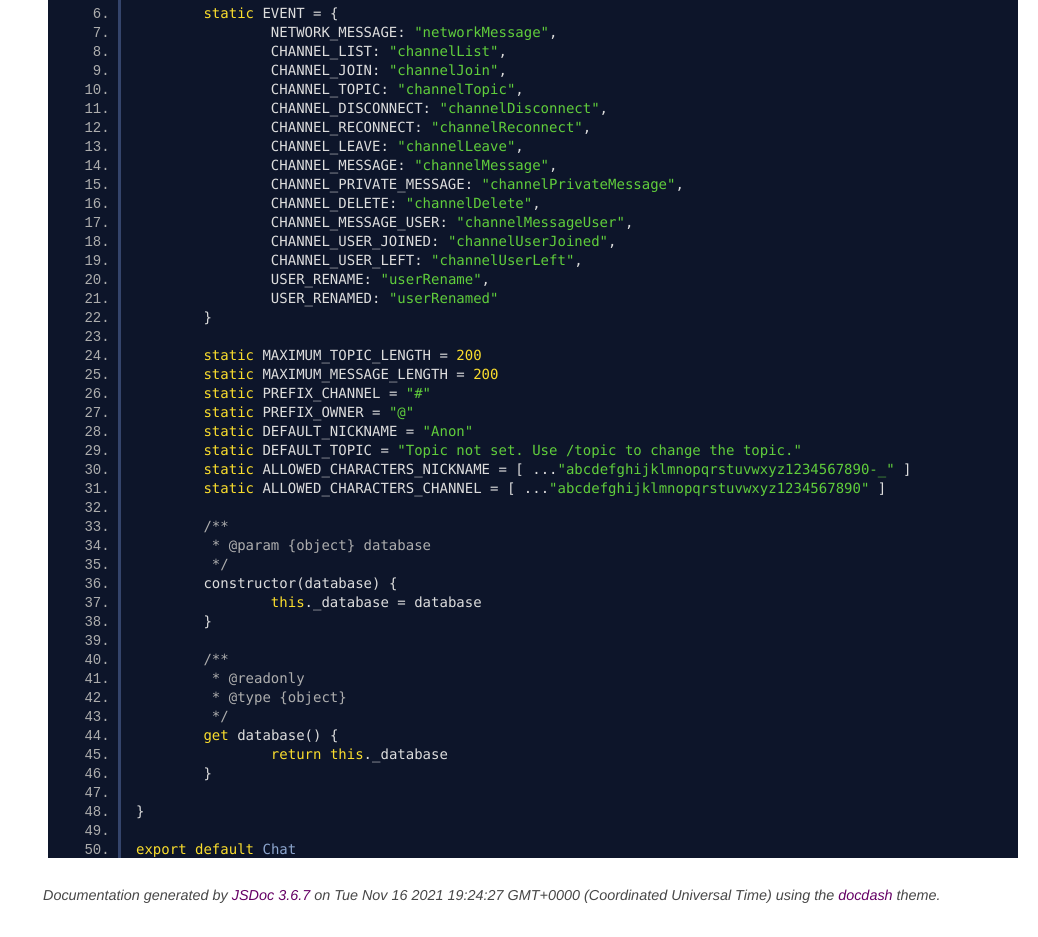
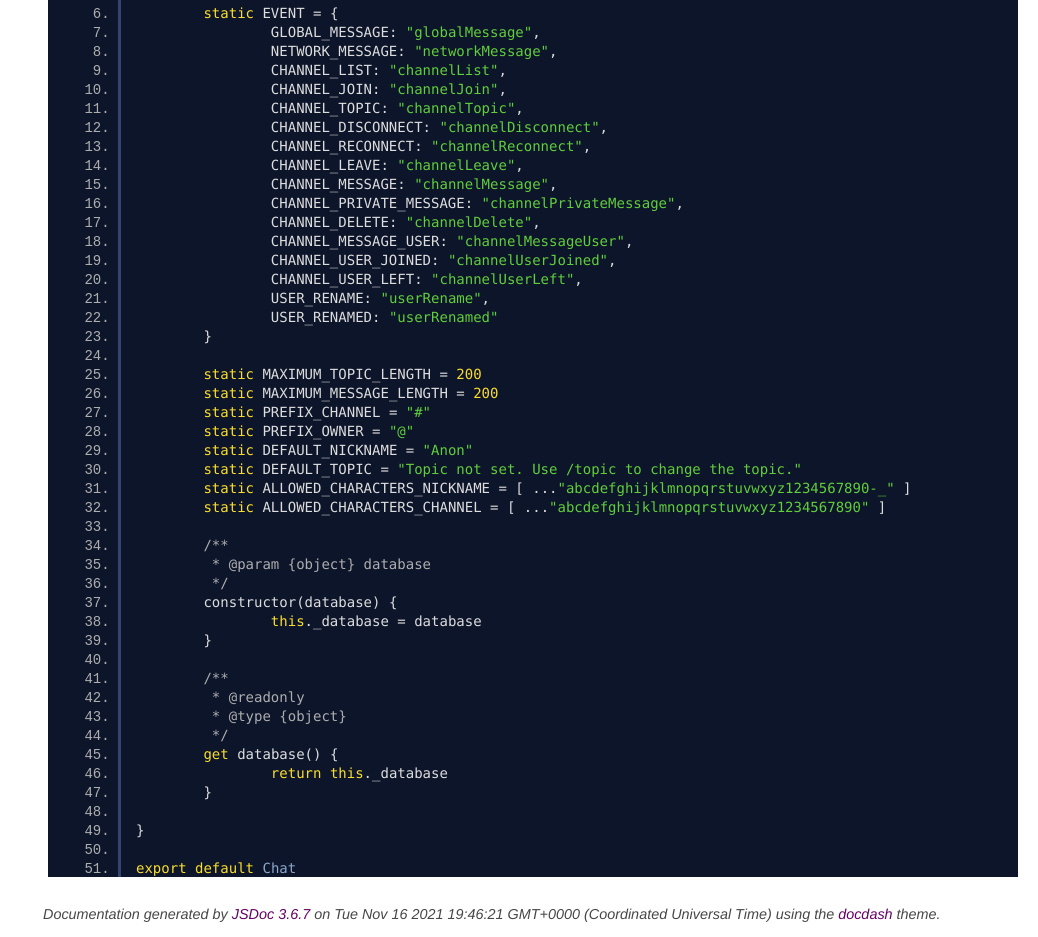
Before and after one commit to thoughtsunificator/domodel-chat-server, a plain HTML site: page chat.js.html in a window 1280 px wide. Shown: the part 250-1187 px from the top of the page, without its empty margins (242-1280 px from the left). Drawn offline with Linux system fonts and the light colour scheme.

Commit message:
Update gh-pages to output generated at 3f3d4ee

```diff
--- a/chat.js.html
+++ b/chat.js.html
@@ -50,6 +50,7 @@
 class Chat {
 
 	static EVENT = {
+		GLOBAL_MESSAGE: "globalMessage",
 		NETWORK_MESSAGE: "networkMessage",
 		CHANNEL_LIST: "channelList",
 		CHANNEL_JOIN: "channelJoin",
@@ -108,7 +109,7 @@ export default Chat
 <br class="clear">
 
 <footer>
-    Documentation generated by <a href="https://github.com/jsdoc3/jsdoc">JSDoc 3.6.7</a> on Tue Nov 16 2021 19:24:27 GMT+0000 (Coordinated Universal Time) using the <a href="https://github.com/clenemt/docdash">docdash</a> theme.
+    Documentation generated by <a href="https://github.com/jsdoc3/jsdoc">JSDoc 3.6.7</a> on Tue Nov 16 2021 19:46:21 GMT+0000 (Coordinated Universal Time) using the <a href="https://github.com/clenemt/docdash">docdash</a> theme.
 </footer>
 
 <script>prettyPrint();</script>
```
Also changed, not shown: Chat.html (+2 -2 lines), SocketConnection.html (+1 -1 lines), SocketListener.html (+1 -1 lines), index.html (+1 -1 lines), socket-connection.js.html (+1 -1 lines), socket-listener.js.html (+1 -1 lines).
